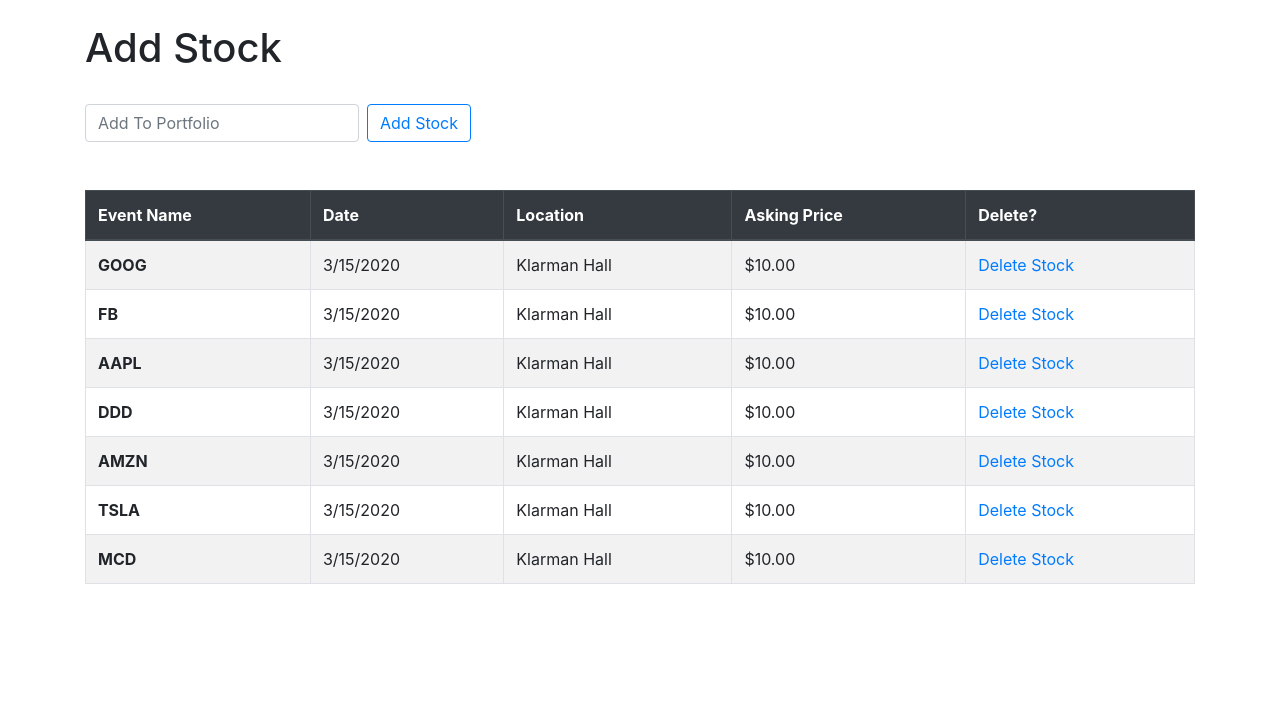
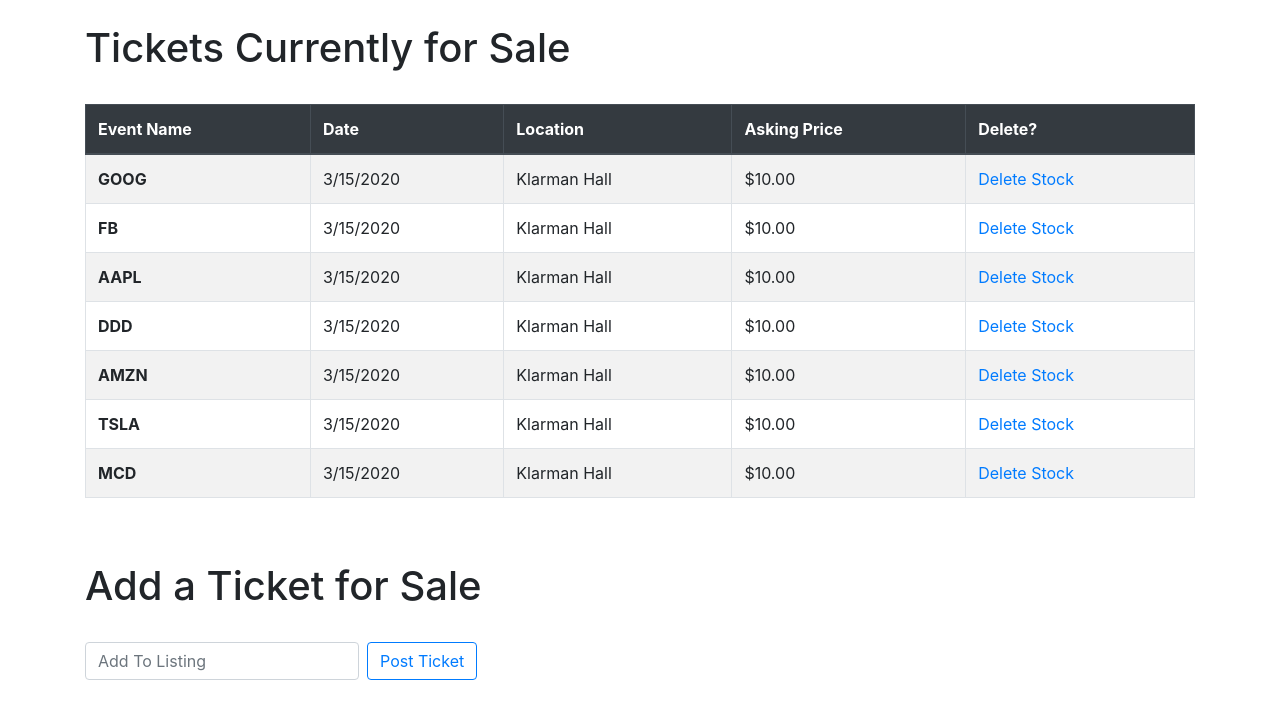
Before and after one commit to jalenjjbr/djangostock, a Django app: page /add_stock.html in a window 1280 px wide. Shown: the part 56-775 px from the top of the page. Run offline with Django 3.2, Linux system fonts and the light colour scheme; data comes from the database, SQL or seed files in the repository; some libraries are stand-ins or nearby versions.

Commit message:
Changed add_stock.html to rearrange, change headers/labels

```diff
--- a/quotes/templates/add_stock.html
+++ b/quotes/templates/add_stock.html
@@ -2,16 +2,8 @@
 
 {% block content %}
 
-<h1>Add Stock</h1>
-<br/>
+<h1>Tickets Currently for Sale</h1>
 
-<form action="{% url 'add_stock' %}" class="form-inline my-2 my-lg-0" method="POST">
-    {% csrf_token %}
-<input class="form-control mr-sm-2" type="search" placeholder="Add To Portfolio" aria-label="Search" name="ticker">
-<button class="btn btn-outline-primary my-2 my-sm-0" type="submit">Add Stock</button>
-</form>
-
-<br/>
 <br/>
 
 <table class="table table-striped table-bordered table-hover">
@@ -39,5 +31,16 @@
     </tbody>
   </table>
 
+</br>
+</br>
+
+<h1>Add a Ticket for Sale</h1>
+<br/>
+
+<form action="{% url 'add_stock' %}" class="form-inline my-2 my-lg-0" method="POST">
+    {% csrf_token %}
+<input class="form-control mr-sm-2" type="search" placeholder="Add To Listing" aria-label="Search" name="ticker">
+<button class="btn btn-outline-primary my-2 my-sm-0" type="submit">Post Ticket</button>
+</form>
 
 {% endblock %}
```
